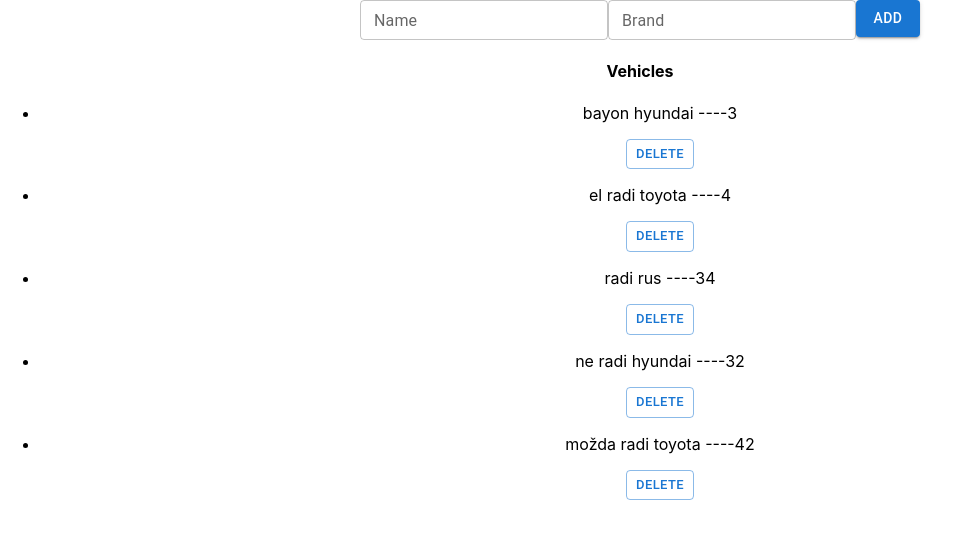
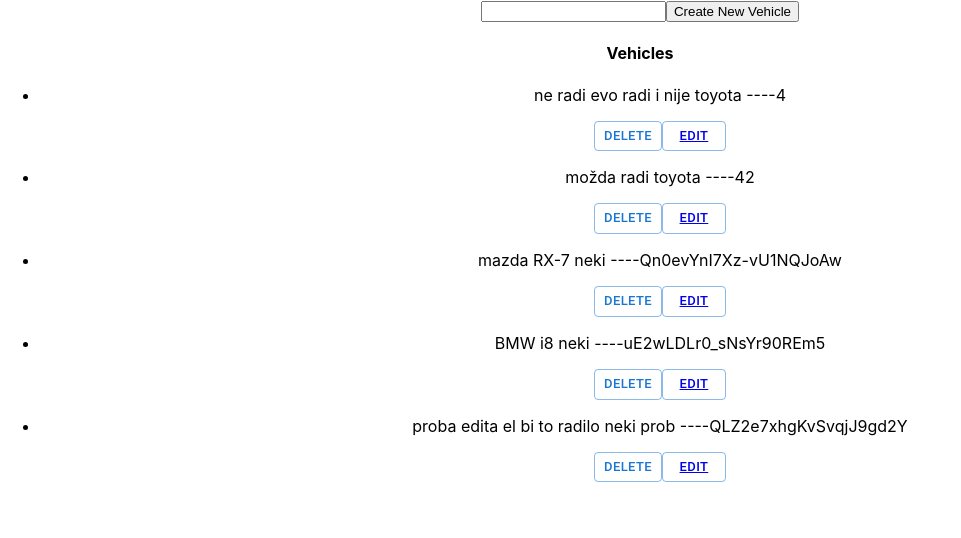
Before and after one commit to oksimoronn/mono-zadatak, a React (Create React App) app: page / in a window 1280 px wide. Shown: the top 538 px of the page, without its empty margins (0-961 px from the left). Built offline with nearby package versions, Linux system fonts and the light colour scheme; data requests are answered from the project's data file.

Commit message:
edit vehicle added

```diff
--- a/db.json
+++ b/db.json
@@ -1,34 +1,29 @@
 {
   "vehicles": [
     {
-      "id": 3,
-      "name": "bayon",
-      "abr": "hyundai",
-      "done": false
-    },
-    {
       "id": 4,
-      "name": "el radi",
-      "abr": "toyota",
-      "done": false
-    },
-    {
-      "id": 34,
-      "name": "radi",
-      "abr": "rus",
-      "done": false
-    },
-    {
-      "id": 32,
-      "name": "ne radi",
-      "abr": "hyundai",
-      "done": false
+      "name": "ne radi evo radi",
+      "abr": "i nije toyota"
     },
     {
       "id": 42,
       "name": "možda radi",
-      "abr": "toyota",
-      "done": false
+      "abr": "toyota"
+    },
+    {
+      "id": "Qn0evYnI7Xz-vU1NQJoAw",
+      "name": "mazda RX-7",
+      "abr": "neki"
+    },
+    {
+      "id": "uE2wLDLr0_sNsYr90REm5",
+      "name": "BMW i8",
+      "abr": "neki"
+    },
+    {
+      "id": "QLZ2e7xhgKvSvqjJ9gd2Y",
+      "name": "proba edita el bi to radilo",
+      "abr": "neki prob"
     }
   ]
 }
--- a/package.json
+++ b/package.json
@@ -15,6 +15,8 @@
     "nanoid": "^4.0.2",
     "react": "^18.2.0",
     "react-dom": "^18.2.0",
+    "react-router": "^6.12.0",
+    "react-router-dom": "^6.12.0",
     "react-scripts": "5.0.1",
     "web-vitals": "^2.1.4"
   },
--- a/src/App.js
+++ b/src/App.js
@@ -1,58 +1,15 @@
 import "./App.css";
-
-import { useState } from "react";
-import { useVehicleStore } from "./Components/VehicleContext";
-import { Observer } from "mobx-react-lite";
-import { Button, TextField } from "@mui/material";
-import Vheicles from "./Components/Vehicles";
-
+import { BrowserRouter as Router, Route, Routes } from "react-router-dom";
+import Home from "./Components/Home";
+import EditVehicle from "./Components/EditVehicle";
 function App() {
-  const vehicleStore = useVehicleStore();
-
-  const [value, setValue] = useState("");
-  const [val, setVal] = useState("");
-
   return (
-    <Observer>
-      {() => {
-        return (
-          <div className="App">
-            <div className="input-vehicle">
-              <TextField
-                value={value}
-                id="outlined-basic"
-                label="Name"
-                variant="outlined"
-                size="small"
-                onChange={(e) => setValue(e.target.value.trim())}
-              />
-              <TextField
-                value={val}
-                id="outlined-basic"
-                label="Brand"
-                variant="outlined"
-                size="small"
-                onChange={(e) => setVal(e.target.value.trim())}
-              />
-              <Button
-                variant={"contained"}
-                color={"primary"}
-                onClick={() => {
-                  if (value !== "" && val !== "") {
-                    vehicleStore.addVehicle(value, val);
-                  }
-                  setValue("");
-                  setVal("");
-                }}
-              >
-                Add
-              </Button>
-            </div>
-            <Vheicles />
-          </div>
-        );
-      }}
-    </Observer>
+    <Router>
+      <Routes>
+        <Route path="/" element={<Home />}></Route>
+        <Route path="/edit/:id/:name/:abr" element={<EditVehicle />}></Route>
+      </Routes>
+    </Router>
   );
 }
 
--- /dev/null
+++ b/src/Components/EditVehicle.js
@@ -0,0 +1,34 @@
+import React from "react";
+import { useVehicleStore } from "./VehicleContext";
+import { useNavigate, useParams } from "react-router";
+
+export default function EditVehicle() {
+  const vehicleStore = useVehicleStore();
+
+  const params = useParams();
+  const navigate = useNavigate();
+
+  const createNewVehicle = (e) => {
+    e.preventDefault();
+    const newVehicle = {
+      id: params.id,
+      name: e.target.name.value,
+      abr: e.target.abr.value,
+    };
+    vehicleStore.updateVehicle(newVehicle);
+    navigate("/");
+  };
+
+  return (
+    <div className="editForm">
+      <h1>Edit Vehicle</h1>
+      <form onSubmit={createNewVehicle}>
+        <input type="text" name="name" defaultValue={params.name}></input>
+        <input type="text" name="abr" defaultValue={params.abr}></input>
+        <button type="submit" value="Submit">
+          Save
+        </button>
+      </form>
+    </div>
+  );
+}
--- /dev/null
+++ b/src/Components/Home.js
@@ -0,0 +1,45 @@
+import React from "react";
+
+import { useState } from "react";
+import { useVehicleStore } from "./VehicleContext";
+import { Observer } from "mobx-react-lite";
+import { nanoid } from "nanoid";
+import Vheicles from "./Vehicles";
+
+export default function Home() {
+  const vehicleStore = useVehicleStore();
+
+  const [make, setMake] = useState("");
+
+  const createNewVehicle = () => {
+    if (make) {
+      const newVehicle = {
+        id: nanoid(),
+        name: make,
+        abr: "neki",
+      };
+      vehicleStore.createVihecle(newVehicle);
+      setMake("");
+    }
+  };
+
+  return (
+    <Observer>
+      {() => {
+        return (
+          <div className="App">
+            <div className="input-vehicle">
+              <input
+                type="text"
+                value={make}
+                onChange={(e) => setMake(e.target.value)}
+              ></input>
+              <button onClick={createNewVehicle}>Create New Vehicle</button>
+            </div>
+            <Vheicles />
+          </div>
+        );
+      }}
+    </Observer>
+  );
+}
--- a/src/Components/Vehicles.js
+++ b/src/Components/Vehicles.js
@@ -2,6 +2,7 @@
 import { Button } from "@mui/material";
 import { Observer } from "mobx-react-lite";
 import { useVehicleStore } from "./VehicleContext";
+import { Link } from "react-router-dom";
 
 export default function Vehicles() {
   const vehicleStore = useVehicleStore();
@@ -22,7 +23,6 @@
             <h4>Vehicles</h4>
             <ul>
               {vehicleStore.vehicles.map((el) => {
-                if (!el.done) {
                 return (
                   <li key={el.id} className="item">
                     <p>
@@ -39,11 +39,17 @@
                     >
                       Delete
                     </Button>
+                    <Button
+                      variant={"outlined"}
+                      color={"primary"}
+                      size={"small"}
+                    >
+                      <Link to={`/edit/${el.id}/${el.name}/${el.abr}`}>
+                        Edit
+                      </Link>
+                    </Button>
                   </li>
                 );
-                } else {
-                  return null;
-                }
               })}
             </ul>
           </div>
--- a/src/Stores/CreateVehicleStore.js
+++ b/src/Stores/CreateVehicleStore.js
@@ -18,6 +18,34 @@
       }
     },
 
+    async createVihecle(newVehicle) {
+      try {
+        const response = await axios.post(
+          "http://localhost:8000/vehicles",
+          newVehicle
+        );
+        const newEntry = response.data;
+        this.vehicles.push(newEntry);
+      } catch (error) {
+        console.log("Cant create new vehicle", error);
+      }
+    },
+
+    async updateVehicle(updateVehicle) {
+      try {
+        const response = await axios.put(
+          `http://localhost:8000/vehicles/${updateVehicle.id}`,
+          updateVehicle
+        );
+        //const updatedVehicle = response.data;
+        this.vehicles = this.vehicles.map((el) =>
+          el.id === updateVehicle.id ? updateVehicle : el
+        );
+      } catch (error) {
+        console.log(`Cant update vehicle with id: ${updateVehicle.id}`, error);
+      }
+    },
+
     async delete(id) {
       try {
         await axios.delete(`http://localhost:8000/vehicles/${id}`);
```
Also changed, not shown: 1 other file (tests, documents, lock files or other folders). Lines whose indentation alone changed are shown as unchanged.
